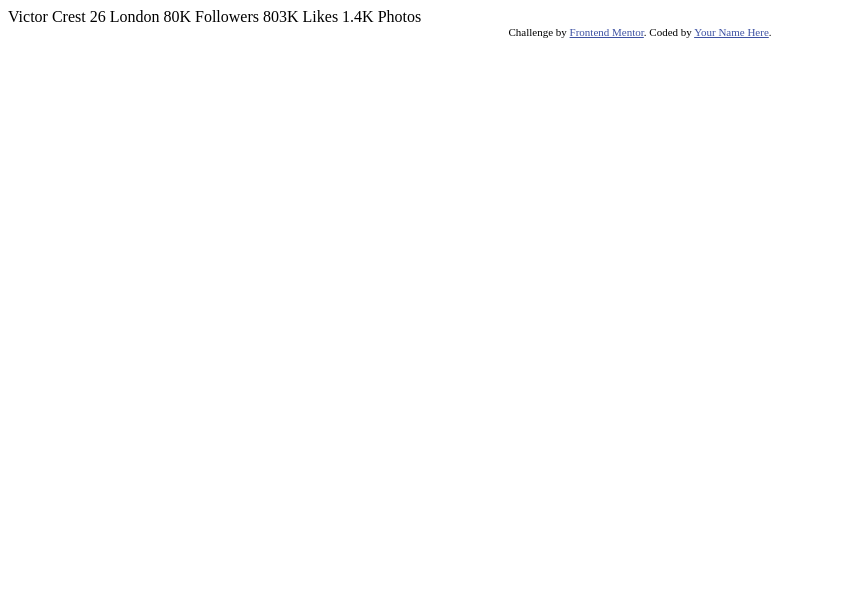
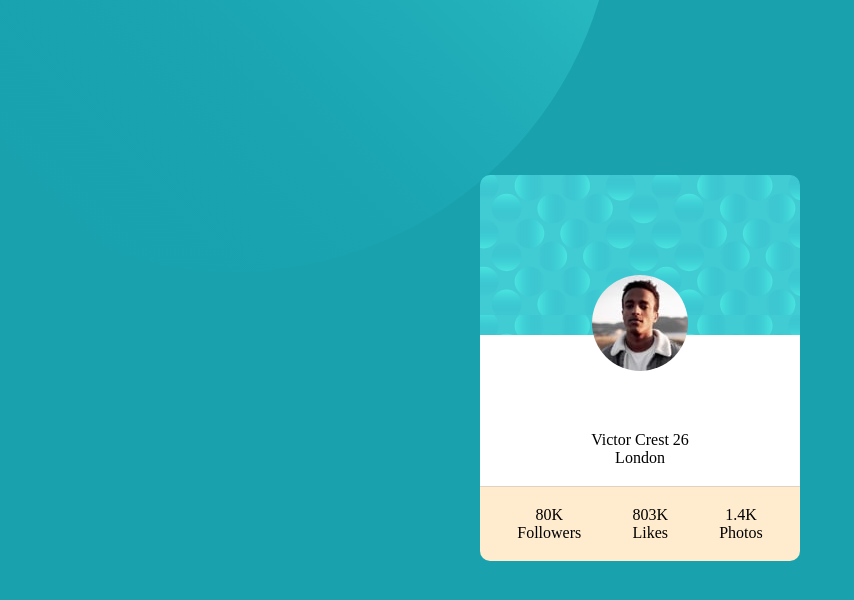
Before and after one commit to PongpolR/profile-card-component, a plain HTML site: page index.html in a window 1280 px wide. Shown: the whole page, without its empty margins (0-854 px from the left). Drawn offline with Linux system fonts and the light colour scheme.

Commit message:
create card and set background

```diff
--- a/index.html
+++ b/index.html
@@ -1,8 +1,10 @@
 <!DOCTYPE html>
 <html lang="en">
+
 <head>
   <meta charset="UTF-8">
-  <meta name="viewport" content="width=device-width, initial-scale=1.0"> <!-- displays site properly based on user's device -->
+  <meta name="viewport" content="width=device-width, initial-scale=1.0">
+  <!-- displays site properly based on user's device -->
 
   <link rel="icon" type="image/png" sizes="32x32" href="./images/favicon-32x32.png">
 
@@ -10,26 +12,142 @@
 
   <!-- Feel free to remove these styles or customise in your own stylesheet 👍 -->
   <style>
-    .attribution { font-size: 11px; text-align: center; }
-    .attribution a { color: hsl(228, 45%, 44%); }
+    .attribution {
+      font-size: 11px;
+      text-align: center;
+    }
+
+    .attribution a {
+      color: hsl(228, 45%, 44%);
+    }
+
+    body {
+      display: flex;
+      flex-direction: column;
+      justify-content: center;
+      min-height: 90vh;
+      background-color: hsl(185, 75%, 39%);
+    }
+
+    .content {
+      display: flex;
+      flex-direction: column;
+      margin: auto;
+      align-content: center;
+      border-radius: 100px;
+    }
+
+    .header {
+      background-image: url("images/bg-pattern-card.svg");
+      position: relative;
+      padding-top: 10rem;
+      padding-left: 10rem;
+      padding-right: 10rem;
+      border-top-left-radius: 10px;
+      border-top-right-radius: 10px;
+      /* z-index: 1; */
+    }
+
+    /* .header-img {
+      background-image: url("images/bg-pattern-card.svg");
+    } */
+
+    .name {
+      z-index: 100;
+      text-align: center;
+      background-color: white;
+      padding-top: 6rem;
+    }
+
+    .location {
+      text-align: center;
+      background-color: white;
+      padding-bottom: 1.2rem;
+    }
+
+    .bottom-group {
+      border-top: 1px solid hsla(227, 10%, 46%, 0.2);
+      /* background-color: white; */
+      background-color: blanchedalmond;
+      display: flex;
+      padding-top: 1.2rem;
+      padding-bottom: 1.2rem;
+      border-bottom-left-radius: 10px;
+      border-bottom-right-radius: 10px;
+      align-items: center;
+      justify-content: center;
+    }
+
+    .bottom-group div {
+      /* background-color: rebeccapurple; */
+      text-align: center;
+      padding-left: 1.6rem;
+      padding-right: 1.6rem;
+    }
+
+    .bg-pattern1 {
+      position: absolute;
+      z-index: -5;
+      margin-left: -10rem;
+      margin-top: -60rem;
+      width: 60%;
+
+    }
+
+    .parent {
+      position: relative;
+    }
+
+    .image1 {
+      position: relative;
+      top: 0;
+      left: 0;
+    }
+
+    .image2 {
+      position: absolute;
+      margin-left: auto;
+      margin-right: auto;
+      left: 0;
+      right: 0;
+      text-align: center;
+      top: 100px;
+      z-index: 101;
+      border-radius: 50%;
+    }
   </style>
 </head>
+
 <body>
-  Victor Crest
-  26
-  London
+  <img class="bg-pattern1" src="images/bg-pattern-top.svg" alt="">
+  <div class="content">
+    <div class="header">
+      <img class="image2" src="images/image-victor.jpg" alt="">
+    </div>
 
-  80K
-  Followers
+    <div class="name">
+      <div>Victor Crest 26</div>
+    </div>
+    <div class="location">
+      London
+    </div>
+    <div class="bottom-group">
+      <span class="follower">
+        <div>80K</div>
+        <div>Followers</div>
+      </span>
+      <span>
+        <div>803K</div>
+        <div>Likes</div>
+      </span>
+      <span>
+        <div>1.4K</div>
+        <div>Photos</div>
+      </span>
+    </div>
+  </div>
 
-  803K
-  Likes
 
-  1.4K
-  Photos
-  <div class="attribution">
-    Challenge by <a href="https://www.frontendmentor.io?ref=challenge" target="_blank">Frontend Mentor</a>.
-    Coded by <a href="#">Your Name Here</a>.
-  </div>
 </body>
+
 </html>
```
